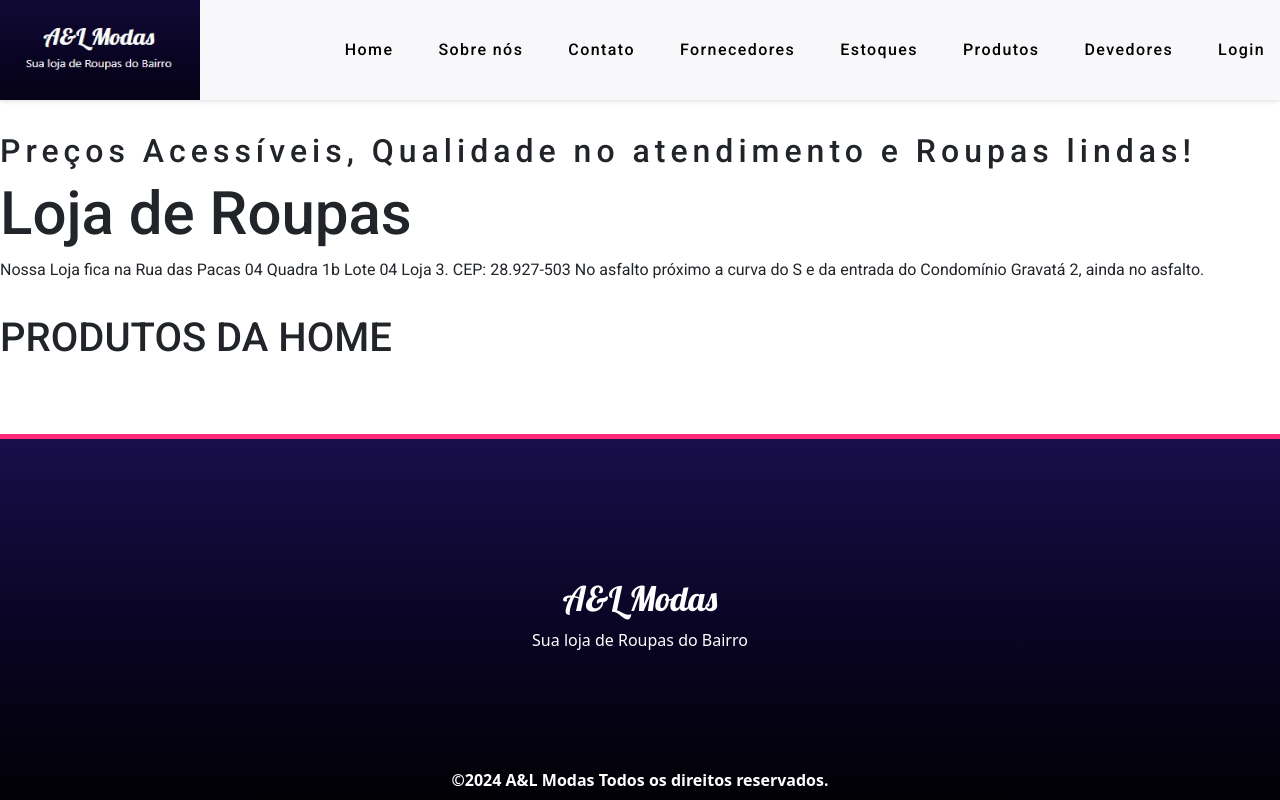
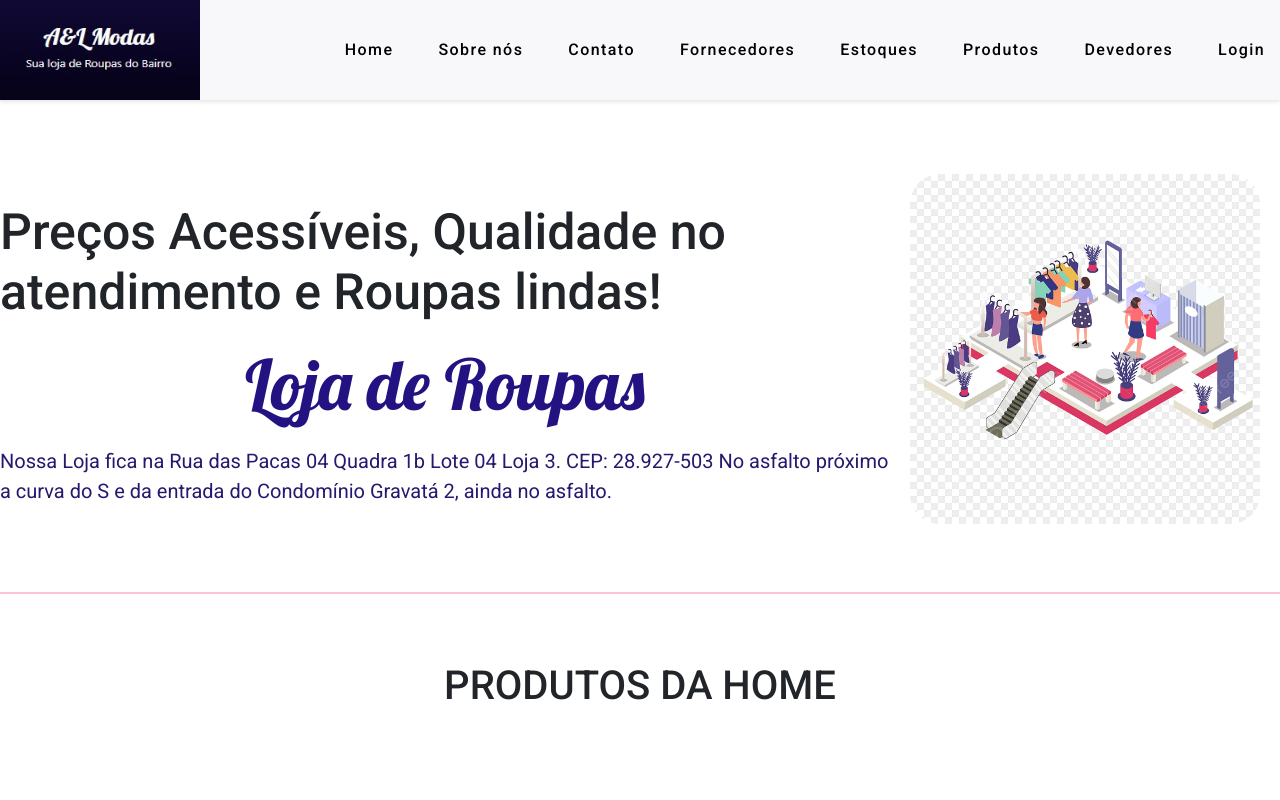
Before and after one commit to AndreRaffoul/AtualizarPagina, an Angular app in the folder AeLModas/: page / in a window 1280 px wide. Shown: the top 800 px of the page. Built offline with nearby package versions, Linux system fonts and the light colour scheme.

Commit message:
Data 10/03/2025 - Correções de layout e ajustes de responsividade da HOME.

```diff
--- a/AeLModas/src/app/componentes/HOME/home.component.css
+++ b/AeLModas/src/app/componentes/HOME/home.component.css
@@ -1,3 +1,4 @@
+@import url('https://fonts.googleapis.com/css2?family=Lobster&display=swap');
 
 /* Garante que a página ocupe toda a altura disponível */
 html, body {
@@ -12,6 +13,76 @@ html, body {
 main {
   flex: 1;
   padding-bottom: 20px; /* Para evitar que o conteúdo fique colado ao footer */
+}
+
+.header{
+  display: flex;
+  flex-flow: row;
+  justify-content:center;
+  background: white;
+  padding-top: 50px;
+}
+
+/*Centralizar class slogan*/
+.slogan{
+  display: flex;
+  flex-flow: column wrap;
+  justify-content: center;
+  align-items: center;
+  /*Aumentar o tamanho da fonte*/
+  font-size: 50px;
+  /*Margem do topo*/
+  margin-top: 20px;
+  /*Margem de baixo*/
+  margin-bottom: 20px;
+}
+
+/*Centralizar class loja-de-roupas*/
+.loja-de-roupas{
+  display: flex;
+  flex-flow: row wrap;
+  justify-content: center;
+  align-items: center;
+
+  /*cor*/
+  color: #231281;
+
+  font-size: 70px;
+  margin-top: 20px;
+  margin-bottom: 20px;
+
+  /*Aplicando fonte lobster*/
+  font-family: 'Lobster', cursive;
+
+}
+
+/* Aumentar  o tamanho do paragráfo da tag p */
+p{
+  font-size: 20px;
+  /*Trocar a cor para azul escuro*/
+  color: #25186e;
+}
+
+/* Arredondar os cantos da imagem e reduzir o tamanho da mesma */
+.img-headline img {
+  border-radius: 30px;
+  width: 350px;
+  height: auto;
+  margin: 20px;
+  margin-top: -0.5em;
+}
+
+hr{
+  margin-top: 3em;
+  border: 1px solid #f3085e;
+}
+
+section {
+  display: flex;
+  flex-flow: row wrap;
+  justify-content: center;
+  align-items: center;
+  padding: 20px;
 }
 
 /* Remove o posicionamento fixo e permite que o footer fique sempre no final */
--- a/AeLModas/src/app/componentes/HOME/home.component.html
+++ b/AeLModas/src/app/componentes/HOME/home.component.html
@@ -8,23 +8,25 @@
   </nav> -->
 
   <main>
+
     <header class="header">
+
       <div class="headline">
-        <h2 style="letter-spacing: 5px">
+        <h2 class="slogan">
           Preços Acessíveis, Qualidade no atendimento e Roupas lindas!
         </h2>
-
-        <h2 style="font-size: 60px">Loja de Roupas</h2>
-
+        <h2 class="loja-de-roupas">Loja de Roupas</h2>
         <p> Nossa Loja fica na Rua das Pacas 04 Quadra 1b Lote 04 Loja 3. CEP:
           28.927-503 No asfalto próximo a curva do S e da entrada do Condomínio
           Gravatá 2, ainda no asfalto. </p>
+      </div>
 
-      </div>
       <div class="img-headline">
-        <!-- <img style="max-width: 50%" [src]=" 'assets/' + imagemBanner " alt="banner" /> -->
+        <img [src]=" 'assets/' + imagemBanner " alt="banner" />
       </div>
     </header>
+
+    <hr>
 
     <section>
         <app-content></app-content>
```
